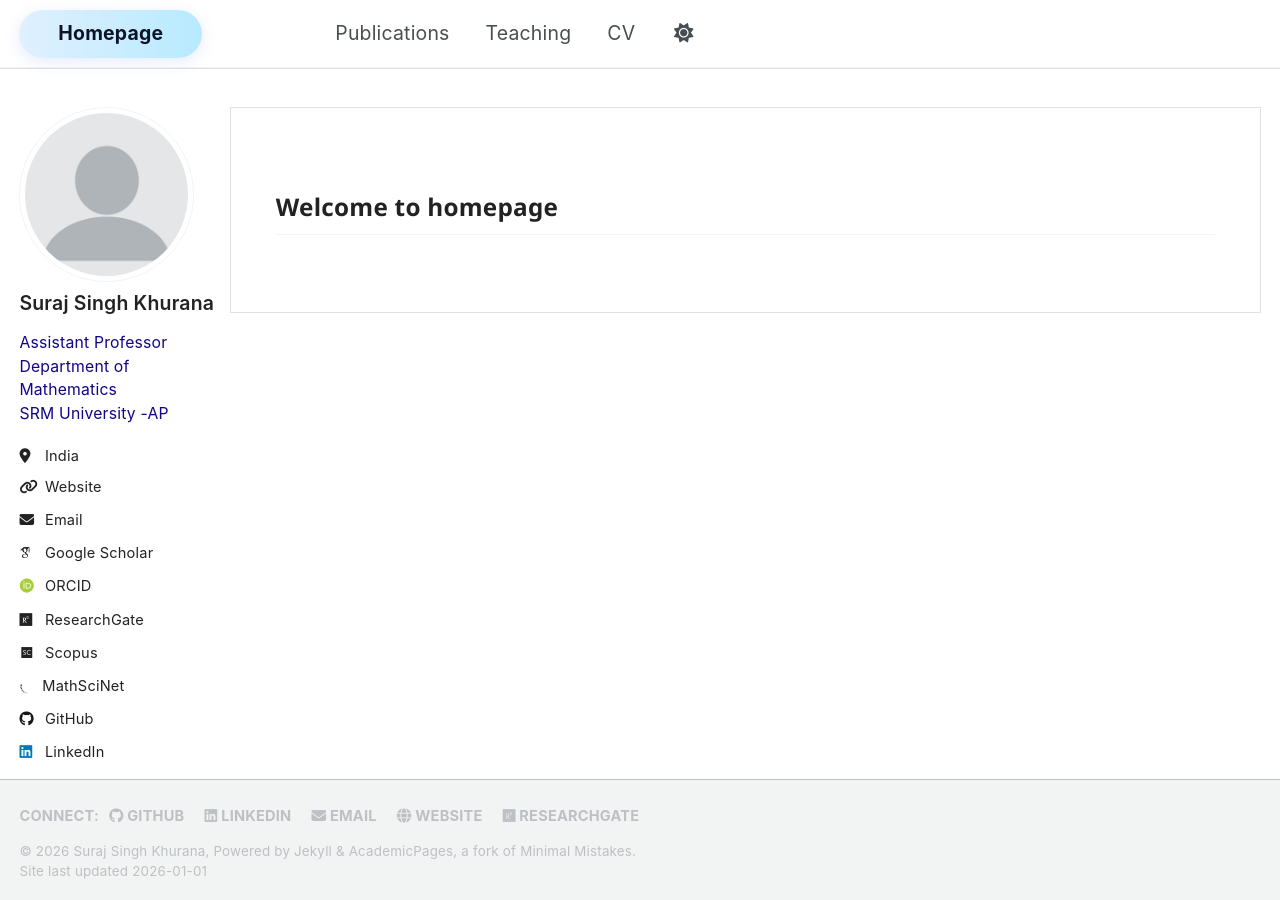
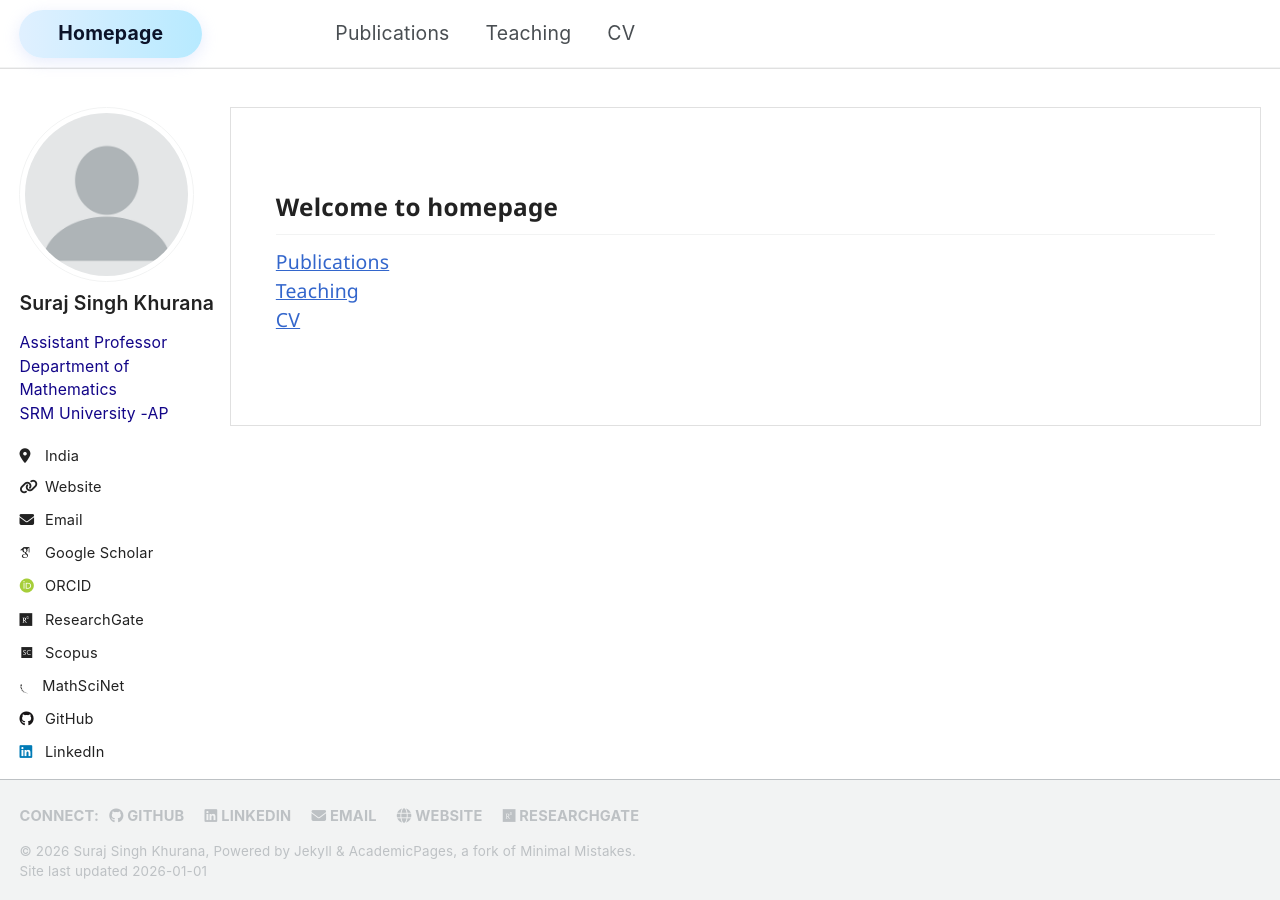
Before and after one commit to Suraj-Singh-Khurana/Suraj-Singh-Khurana.github.io, a Jekyll site: the page built from _pages/about.md, in a window 1280 px wide. Built offline with Jekyll 4.4.1, drawn with Linux system fonts in a browser that asks for light colours; some web fonts are replaced; a script that is not in the unit is left out.

Commit message:
Update site content and teaching entries

```diff
--- a/_includes/masthead.html
+++ b/_includes/masthead.html
@@ -15,9 +15,6 @@
             {% endif %}
             <li class="masthead__menu-item{% if page.url == link.url %} active{% endif %}"><a href="{{ domain }}{{ link.url }}">{{ link.title }}</a></li>
           {% endfor %}
-          <li id="theme-toggle" class="masthead__menu-item persist tail">
-            <a role="button" aria-labelledby="theme-icon"><i id="theme-icon" class="fa-solid fa-sun" aria-hidden="true" title="toggle theme"></i></a>
-          </li>
         </ul>
         <ul class="hidden-links hidden"></ul>
       </nav>
--- a/_pages/about.md
+++ b/_pages/about.md
@@ -8,3 +8,7 @@ redirect_from:
 ---
 
 ## Welcome to homepage
+
+[Publications](/publications/)
+[Teaching](/teaching/)
+[CV](/cv/)
--- a/_pages/teaching.html
+++ b/_pages/teaching.html
@@ -10,7 +10,7 @@ author_profile: true
 <div class="teaching-list">
   {% assign courses = site.teaching | sort: "date" | reverse %}
   {% for course in courses %}
-    <div class="teaching-course" style="margin-bottom:2em; padding:1em; border:1px solid #e0e0e0; border-radius:8px;">
+    <div class="teaching-course" style="margin-bottom:0.2em; padding:0.5em; border:1px solid #e0e0e0; border-radius:8px;">
       <h3 style="margin-top:0;">
         {% if course.status == "Ongoing" and course.external_url %}
           <a href="{{ course.external_url }}" target="_blank" style="text-decoration:none;">
@@ -24,7 +24,7 @@ author_profile: true
           {% endif %}
         {% endif %}
       </h3>
-      <p style="font-size:0.9em; color:#666; margin-bottom:0.2em;">
+      <p style="font-size:0.75em; color:#666; margin-bottom:0.2em;">
         {% if course.venue %}
           <span>{{ course.venue }}</span>
         {% endif %}
```
Also changed, not shown: _teaching/cse-203-discrete-mathematics.md (+0 -2 lines), _teaching/fic-117-linear-algebra-ode.md (+2 -1 lines), _teaching/mat-534-mathematics-machine-learning.md (added, +12 -0 lines), .devcontainer/devcontainer.json (added).
